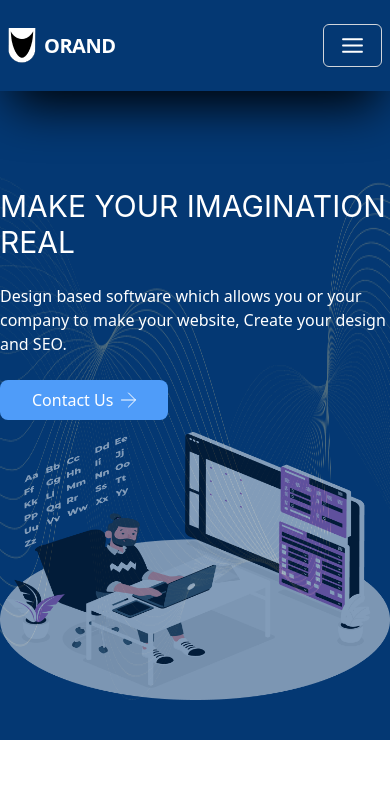
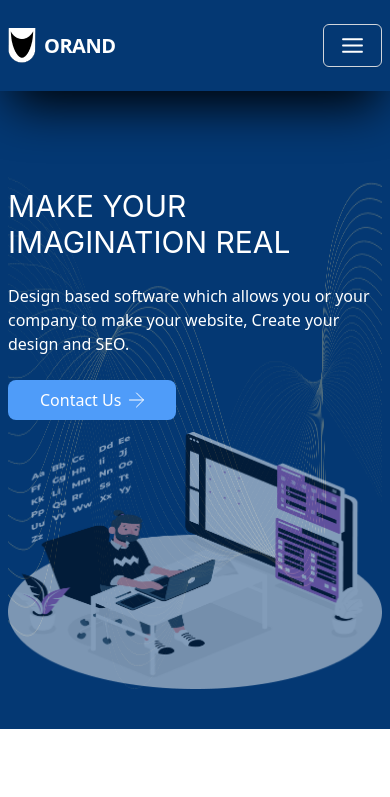
Before and after one commit to dinushaAsamarakoon/ORAND, a Next.js app: page / in a window 390 px wide. Shown: the top 797 px of the page. Built offline with nearby package versions, Linux system fonts and the light colour scheme.

Commit message:
px added for screens smaller than sm to intro

```diff
--- a/src/components/Intro.tsx
+++ b/src/components/Intro.tsx
@@ -3,7 +3,7 @@ import React from "react";
 const Intro = () => {
   return (
     <div
-      className="flex w-full h-full pb-10 justify-center bg-[#043873] pt-44 top-0"
+      className="flex w-full h-full pb-10 justify-center bg-[#043873] pt-44 top-0 sm:px-0 px-2"
       id="home"
     >
       <div
```
